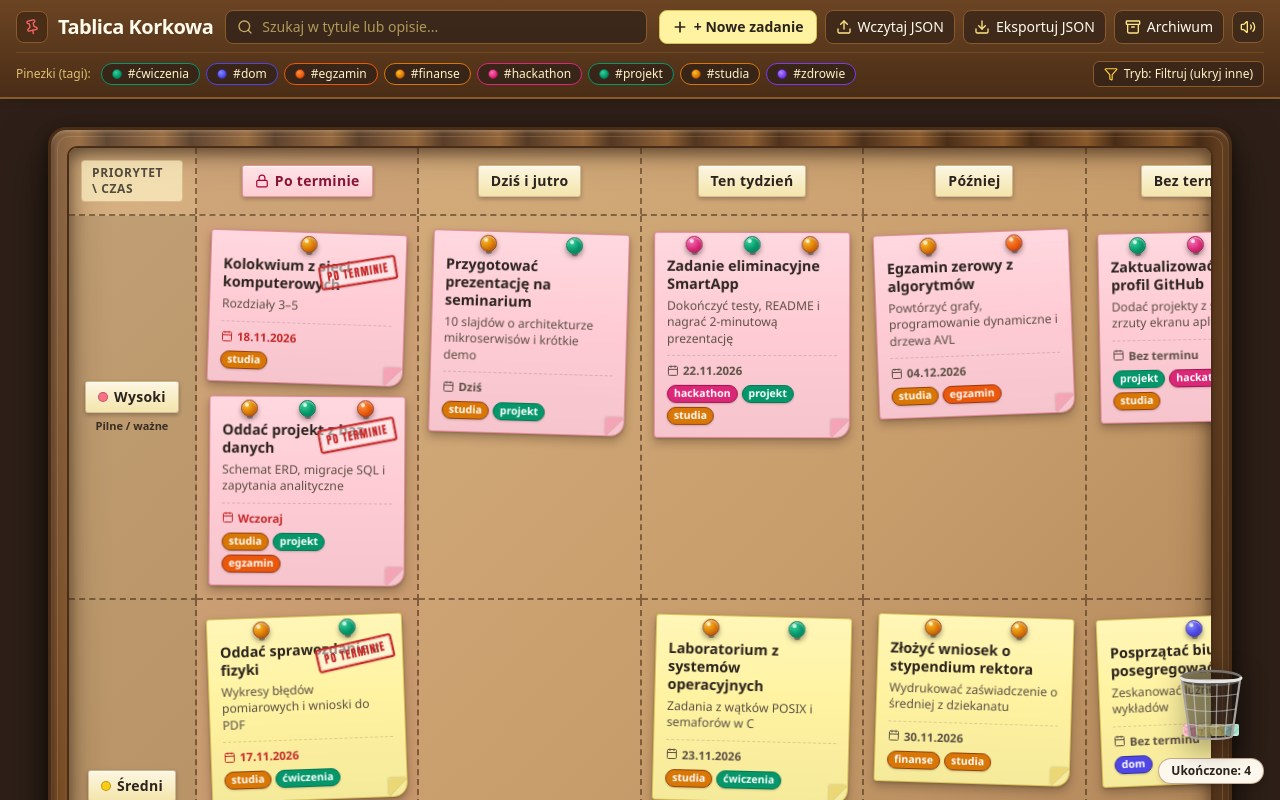
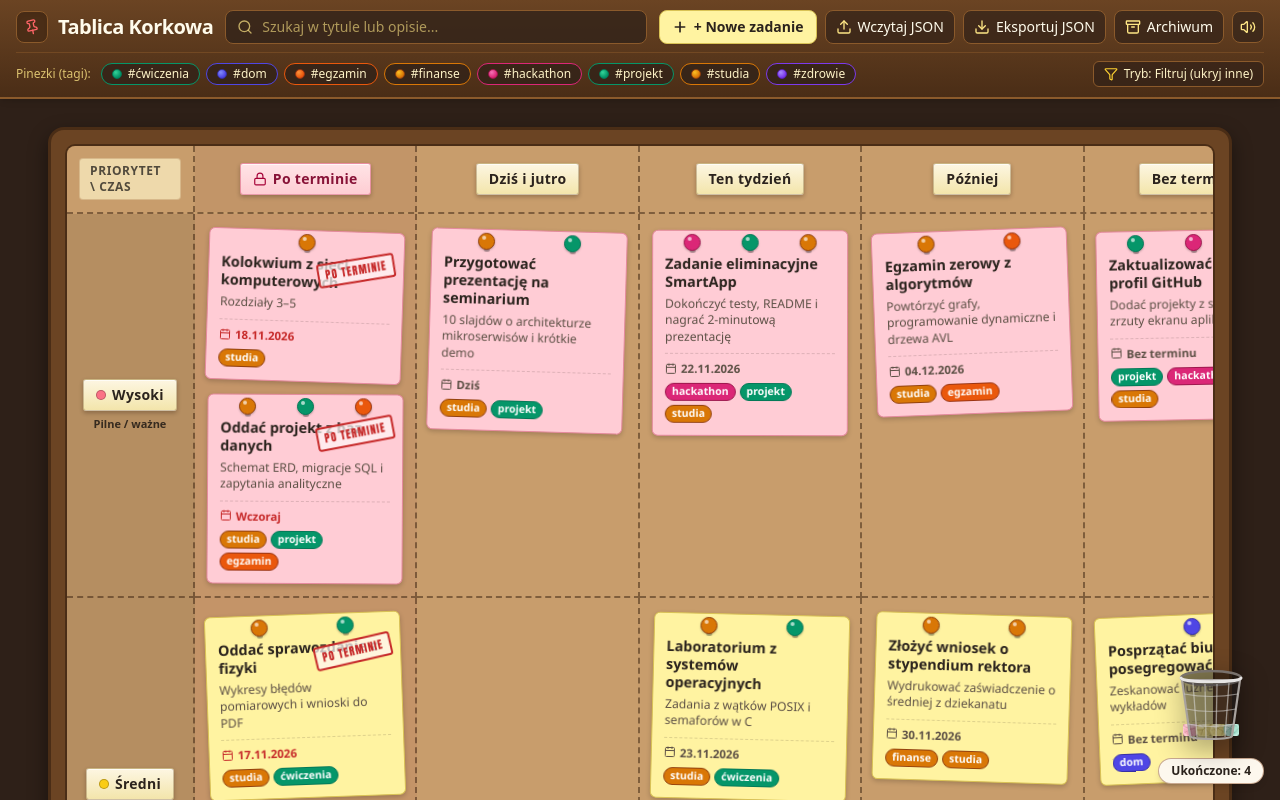
Before and after one commit to Danrejk/zadanie-eliminacyjne-BCM, a React (Vite) app: page / in a window 1280 px wide. Shown: the top 800 px of the page. Built offline with nearby package versions, Linux system fonts and the light colour scheme.

Commit message:
perf: simplify post-it cards, pushpins, and corkboard CSS for fast backdrop blur

```diff
--- a/src/components/PushPin.tsx
+++ b/src/components/PushPin.tsx
@@ -85,7 +85,7 @@ function PushPinComponent({ taskId, tags }: PushPinProps) {
               <span
                 className="pushpin-sphere"
                 style={{
-                  background: `radial-gradient(circle at 32% 30%, ${color.light} 0%, ${color.bg} 55%, ${color.dark} 100%)`,
+                  backgroundColor: color.bg,
                   borderColor: color.dark,
                 }}
                 aria-hidden="true"
--- a/src/index.css
+++ b/src/index.css
@@ -67,60 +67,27 @@
 
 /* === M2: Corkboard texture, wood frame, Post-it cards & overdue stamp styles appended below === */
 
-/* 1. Beveled Wooden Corkboard Frame */
+/* 1. Wooden Corkboard Frame */
 .corkboard-wood-frame {
   position: relative;
   z-index: var(--z-corkboard);
-  border-radius: 18px;
-  padding: 16px;
+  border-radius: 16px;
+  padding: 14px;
   background-color: var(--color-wood-frame);
-  background-image:
-    linear-gradient(
-      145deg,
-      rgba(255, 255, 255, 0.14) 0%,
-      rgba(255, 255, 255, 0) 35%,
-      rgba(0, 0, 0, 0.24) 100%
-    ),
-    repeating-linear-gradient(
-      90deg,
-      var(--color-wood-frame) 0px,
-      var(--color-wood-highlight) 28px,
-      var(--color-wood-dark) 56px,
-      var(--color-wood-frame) 84px
-    );
   border: 3px solid var(--color-wood-dark);
-  box-shadow:
-    0 22px 48px rgba(0, 0, 0, 0.6),
-    0 6px 16px rgba(0, 0, 0, 0.45),
-    inset 0 2px 3px rgba(255, 235, 205, 0.28),
-    inset 0 -3px 6px rgba(24, 12, 4, 0.65);
+  box-shadow: 0 8px 20px rgba(0, 0, 0, 0.45);
 }
 
-/* Corner brass joints on wooden frame */
-.corkboard-wood-frame::before {
-  content: "";
-  position: absolute;
-  inset: 6px;
-  border-radius: 12px;
-  border: 1px solid rgba(255, 224, 178, 0.16);
-  pointer-events: none;
-}
-
-/* 2. Layered Tactile Cork Surface (Ready for static tile texture via --cork-texture-image) */
+/* 2. Cork Surface (Ready for static tile texture via --cork-texture-image) */
 .corkboard-surface {
   --cork-texture-image: none;
   position: relative;
   border-radius: 10px;
   background-color: var(--color-cork-base);
-  background-image:
-    var(--cork-texture-image),
-    linear-gradient(135deg, var(--color-cork-light) 0%, var(--color-cork-base) 52%, var(--color-cork-dark) 100%);
-  background-size: 256px 256px, 100% 100%;
-  background-repeat: repeat, no-repeat;
+  background-image: var(--cork-texture-image);
+  background-size: 256px 256px;
+  background-repeat: repeat;
   border: 2px solid var(--color-wood-dark);
-  box-shadow:
-    inset 0 5px 16px rgba(36, 20, 8, 0.58),
-    inset 0 0 38px rgba(56, 32, 14, 0.36);
   overflow-x: auto;
 }
 
@@ -254,39 +221,13 @@
   font-family: var(--font-note);
   color: var(--color-ink);
   background-color: var(--note-bg);
-  background-image: linear-gradient(
-    180deg,
-    rgba(255, 255, 255, 0.24) 0%,
-    rgba(255, 255, 255, 0) 45%,
-    rgba(0, 0, 0, 0.04) 100%
-  );
   border: 1px solid var(--note-border);
-  border-radius: 3px 3px 14px 3px;
-  box-shadow:
-    0 5px 10px rgba(28, 17, 9, 0.28),
-    0 1px 3px rgba(28, 17, 9, 0.2);
+  border-radius: 6px;
+  box-shadow: 0 2px 5px rgba(0, 0, 0, 0.2);
   transform: rotate(var(--note-rotation, 0deg));
-  will-change: transform;
-  transition:
-    transform 180ms cubic-bezier(0.22, 1, 0.36, 1),
-    opacity 180ms ease;
+  transition: transform 140ms ease, opacity 140ms ease;
   cursor: grab;
   user-select: none;
-}
-
-/* Pre-rasterized elevated hover shadow composited via opacity only (zero box-shadow repaint) */
-.postit-card::after {
-  content: "";
-  position: absolute;
-  inset: -1px;
-  border-radius: inherit;
-  box-shadow:
-    0 14px 24px rgba(24, 14, 7, 0.38),
-    0 4px 8px rgba(24, 14, 7, 0.24);
-  opacity: 0;
-  transition: opacity 180ms ease;
-  pointer-events: none;
-  z-index: -1;
 }
 
 .postit-card:active {
@@ -356,13 +297,9 @@
   --note-border: var(--color-note-low-border);
 }
 
-/* Hover Lift Effect (composited transform + ::after opacity) */
+/* Hover Lift Effect */
 .postit-card:hover {
-  transform: translateY(-4px) rotate(0deg) scale(1.025);
-}
-
-.postit-card:hover::after {
-  opacity: 1;
+  transform: translateY(-3px) rotate(0deg);
 }
 
 /* Dragging Source Feedback */
@@ -373,32 +310,16 @@
 
 /* Highlight Mode Dimmed State */
 .postit-card[data-dimmed="true"] {
-  opacity: 0.25;
-  filter: saturate(0.45) contrast(0.92);
+  opacity: 0.3;
 }
 
 .postit-card[data-dimmed="true"]:hover {
-  opacity: 0.55;
-  filter: saturate(0.75);
+  opacity: 0.6;
 }
 
-/* Folded Bottom-Right Corner Curl */
+/* Subtle bottom-right fold indicator (hidden once custom images are applied) */
 .postit-corner-fold {
-  position: absolute;
-  right: 0;
-  bottom: 0;
-  width: 18px;
-  height: 18px;
-  background: linear-gradient(
-    135deg,
-    var(--note-fold) 0%,
-    var(--note-fold) 50%,
-    rgba(46, 32, 24, 0.18) 52%,
-    transparent 56%
-  );
-  border-top-left-radius: 3px;
-  box-shadow: -1px -1px 2px rgba(0, 0, 0, 0.12);
-  pointer-events: none;
+  display: none;
 }
 
 /* Post-it Typography & Body */
@@ -469,7 +390,6 @@
   line-height: 1.3;
   border-radius: 9999px;
   border: 1px solid transparent;
-  box-shadow: 0 1px 2px rgba(0, 0, 0, 0.18);
   max-width: 100%;
   overflow: hidden;
   text-overflow: ellipsis;
@@ -489,12 +409,9 @@
   letter-spacing: 0.1em;
   text-transform: uppercase;
   color: var(--color-stamp-red);
-  background-color: rgba(255, 245, 245, 0.52);
+  background-color: rgba(255, 245, 245, 0.72);
   border: 2px solid var(--color-stamp-red);
   border-radius: 3px;
-  box-shadow:
-    inset 0 0 0 1px rgba(198, 40, 40, 0.35),
-    0 1px 2px rgba(0, 0, 0, 0.12);
   transform: rotate(-11deg);
   pointer-events: none;
   user-select: none;
@@ -550,9 +467,7 @@
   border-radius: 9999px;
   border-width: 1px;
   border-style: solid;
-  box-shadow:
-    0 3px 5px rgba(0, 0, 0, 0.38),
-    inset 0 1px 1.5px rgba(255, 255, 255, 0.65);
+  box-shadow: 0 1px 2px rgba(0, 0, 0, 0.25);
   transition: transform 140ms ease;
   pointer-events: none;
 }
@@ -568,7 +483,7 @@
   width: 4px;
   height: 4px;
   border-radius: 9999px;
-  background-color: rgba(255, 255, 255, 0.78);
+  background-color: rgba(255, 255, 255, 0.65);
   pointer-events: none;
 }
 
@@ -579,7 +494,7 @@
   width: 6px;
   height: 4px;
   border-radius: 9999px;
-  background-color: rgba(0, 0, 0, 0.35);
+  background-color: rgba(0, 0, 0, 0.28);
   transform: translateX(-50%);
   pointer-events: none;
 }
@@ -600,7 +515,7 @@
   width: 5px;
   height: 5px;
   border-radius: 9999px;
-  background-color: rgba(24, 15, 8, 0.65);
+  background-color: rgba(24, 15, 8, 0.55);
   pointer-events: none;
 }
 
@@ -610,8 +525,7 @@
   width: 3px;
   height: 11px;
   border-radius: 2px;
-  background: linear-gradient(90deg, #f8fafc 0%, #94a3b8 50%, #334155 100%);
-  box-shadow: 1px 2px 3px rgba(0, 0, 0, 0.42);
+  background-color: #94a3b8;
   transform: rotate(8deg);
   pointer-events: none;
 }
@@ -622,7 +536,7 @@
   width: 5px;
   height: 4px;
   border-radius: 9999px;
-  background: radial-gradient(circle at 35% 35%, #ffffff 0%, #cbd5e1 55%, #475569 100%);
+  background-color: #cbd5e1;
   border: 1px solid #334155;
   transform: translateX(0.5px);
   pointer-events: none;
```
